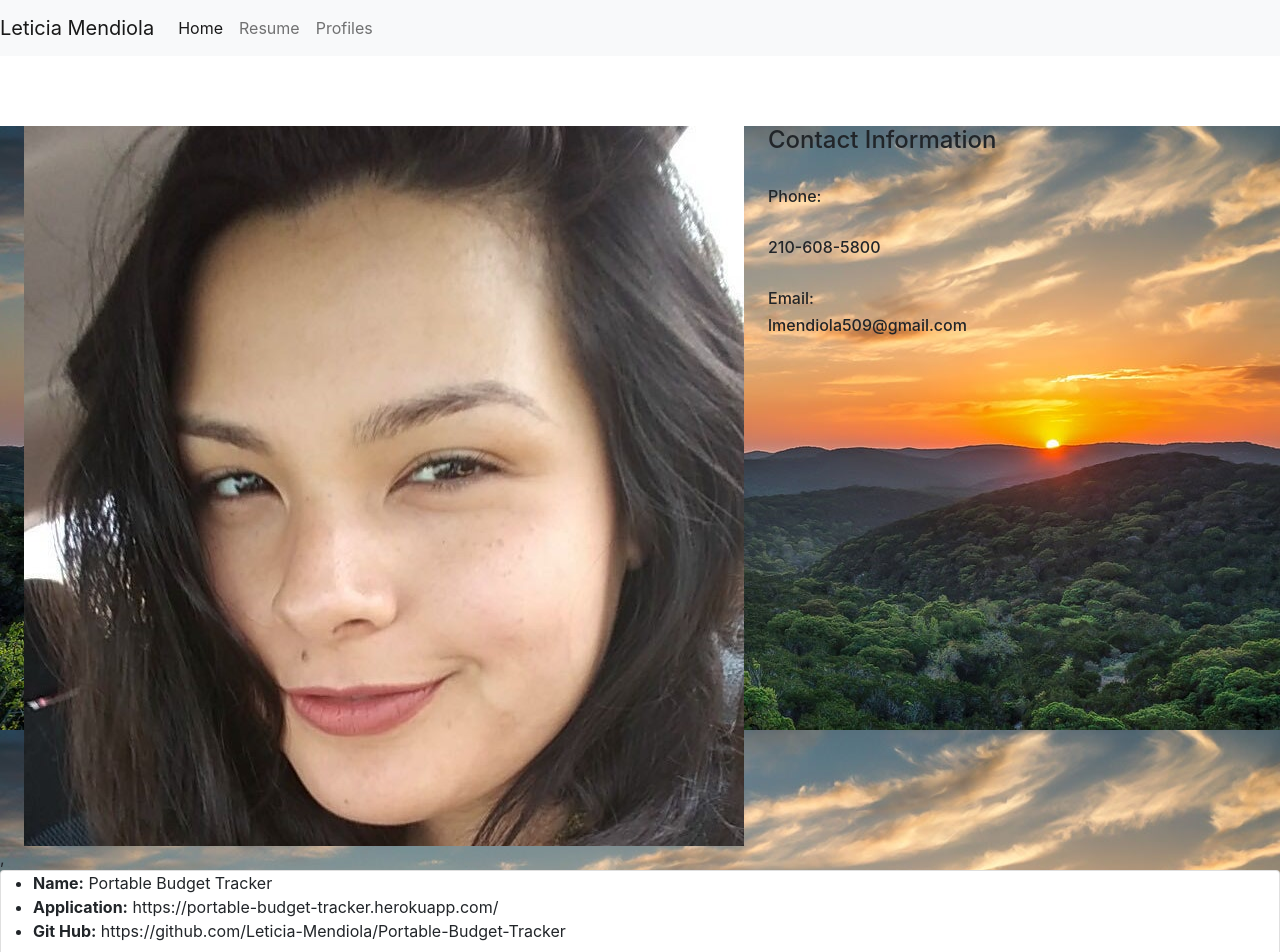
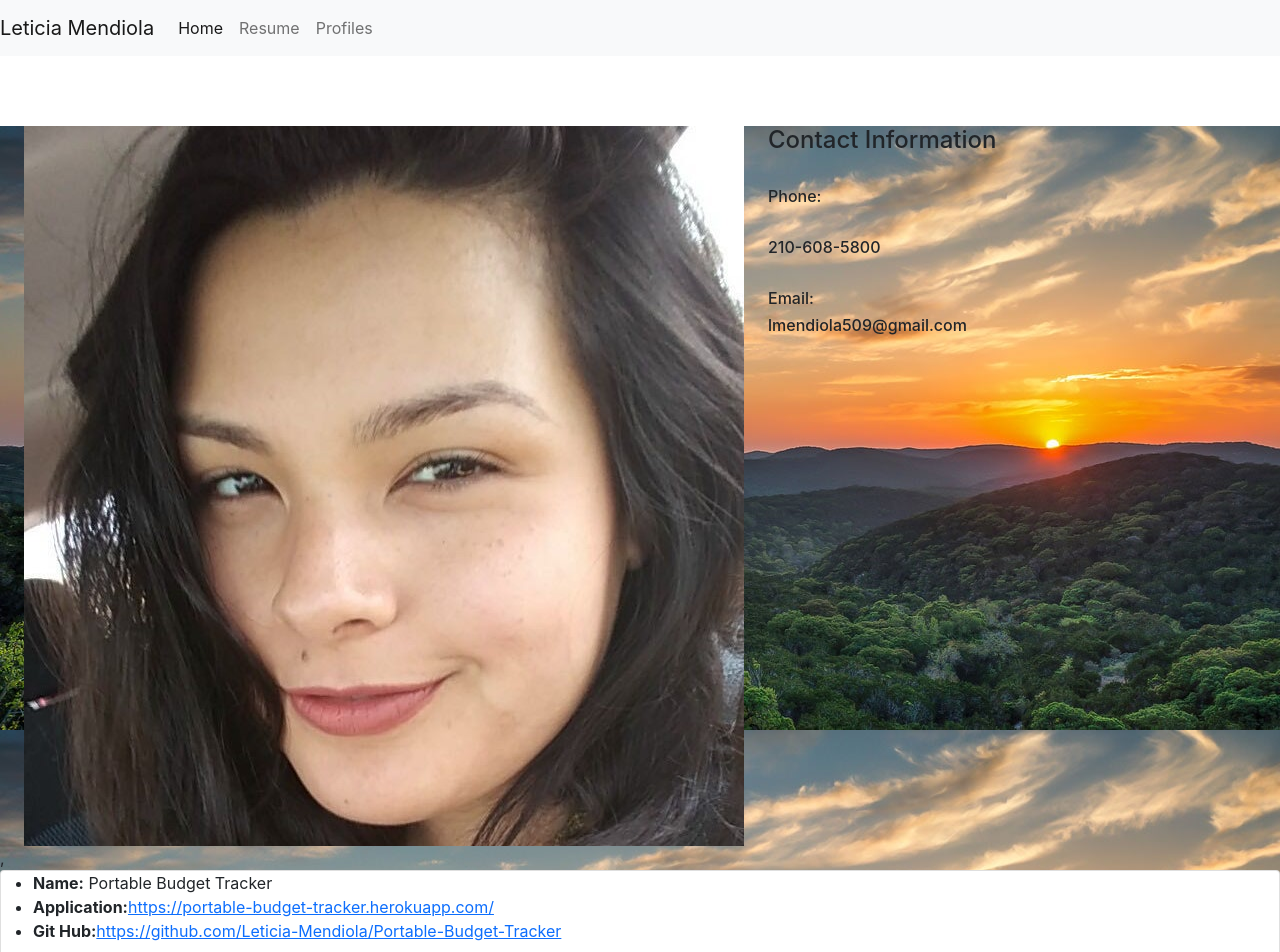
Before and after one commit to Leticia-Mendiola/Portfolio-React, a React (Create React App) app: page / in a window 1280 px wide. Shown: the top 952 px of the page. Built offline with nearby package versions, Linux system fonts and the light colour scheme; grey boxes are pictures that could not be loaded.

Commit message:
realized the project component links weren't actually links and fixed accordingly

```diff
--- a/src/components/Project.js
+++ b/src/components/Project.js
@@ -12,10 +12,10 @@ function Project(props) {
               <strong>Name:</strong> {props.name}
             </li>
             <li>
-              <strong>Application:</strong> {props.dlink}
+            <strong>Application:</strong><a href={props.dlink}>{props.dlink}</a>
             </li>
             <li>
-              <strong>Git Hub:</strong> {props.glink}
+            <strong>Git Hub:</strong><a href={props.glink}>{props.glink}</a>
             </li>
           </ul>
         </div>
```
